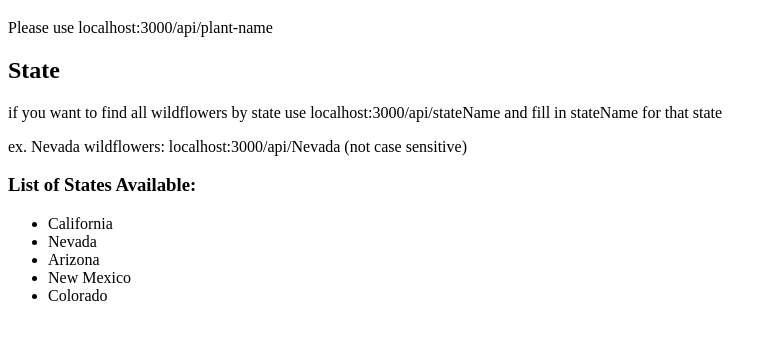
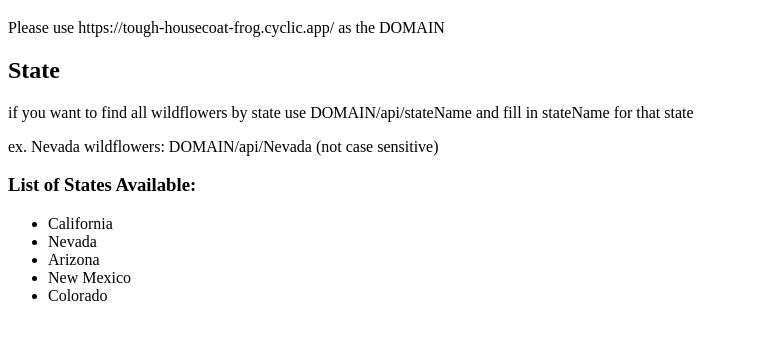
Before and after one commit to sar-mko/wildflowers-api, a website: page index.html in a window 1280 px wide. Shown: the part 61-400 px from the top of the page, without its empty margins (0-777 px from the left). Drawn offline with Linux system fonts and the light colour scheme.

Commit message:
update documentation

```diff
--- a/index.html
+++ b/index.html
@@ -4,15 +4,15 @@
     <meta charset="UTF-8">
     <meta http-equiv="X-UA-Compatible" content="IE=edge">
     <meta name="viewport" content="width=device-width, initial-scale=1.0">
-    <title>Document</title>
+    <title>wildflowers api doc</title>
 </head>
 <body>
     <h1>Wildflowers API Documentation</h1>
-    <p>Please use localhost:3000/api/plant-name</p>
+    <p>Please use https://tough-housecoat-frog.cyclic.app/ as the DOMAIN</p>
 
     <h2>State</h2>
-    <p>if you want to find all wildflowers by state use localhost:3000/api/stateName and fill in stateName for that state</p>
-    <span>ex. Nevada wildflowers: localhost:3000/api/Nevada (not case sensitive)</span>
+    <p>if you want to find all wildflowers by state use DOMAIN/api/stateName and fill in stateName for that state</p>
+    <span>ex. Nevada wildflowers: DOMAIN/api/Nevada (not case sensitive)</span>
     <h3>List of States Available:</h3>
     <ul>
     <li>California</li>
```
